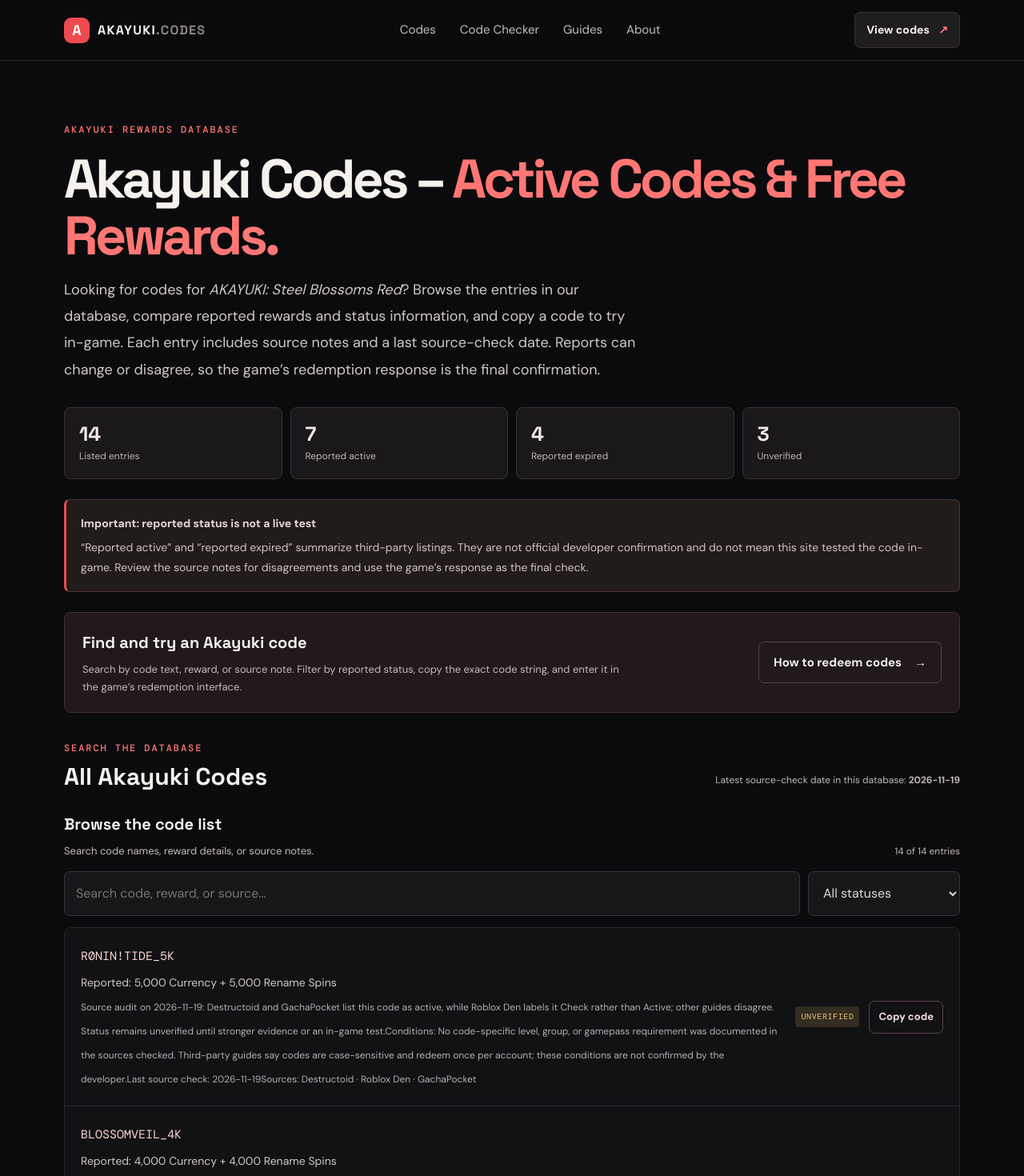
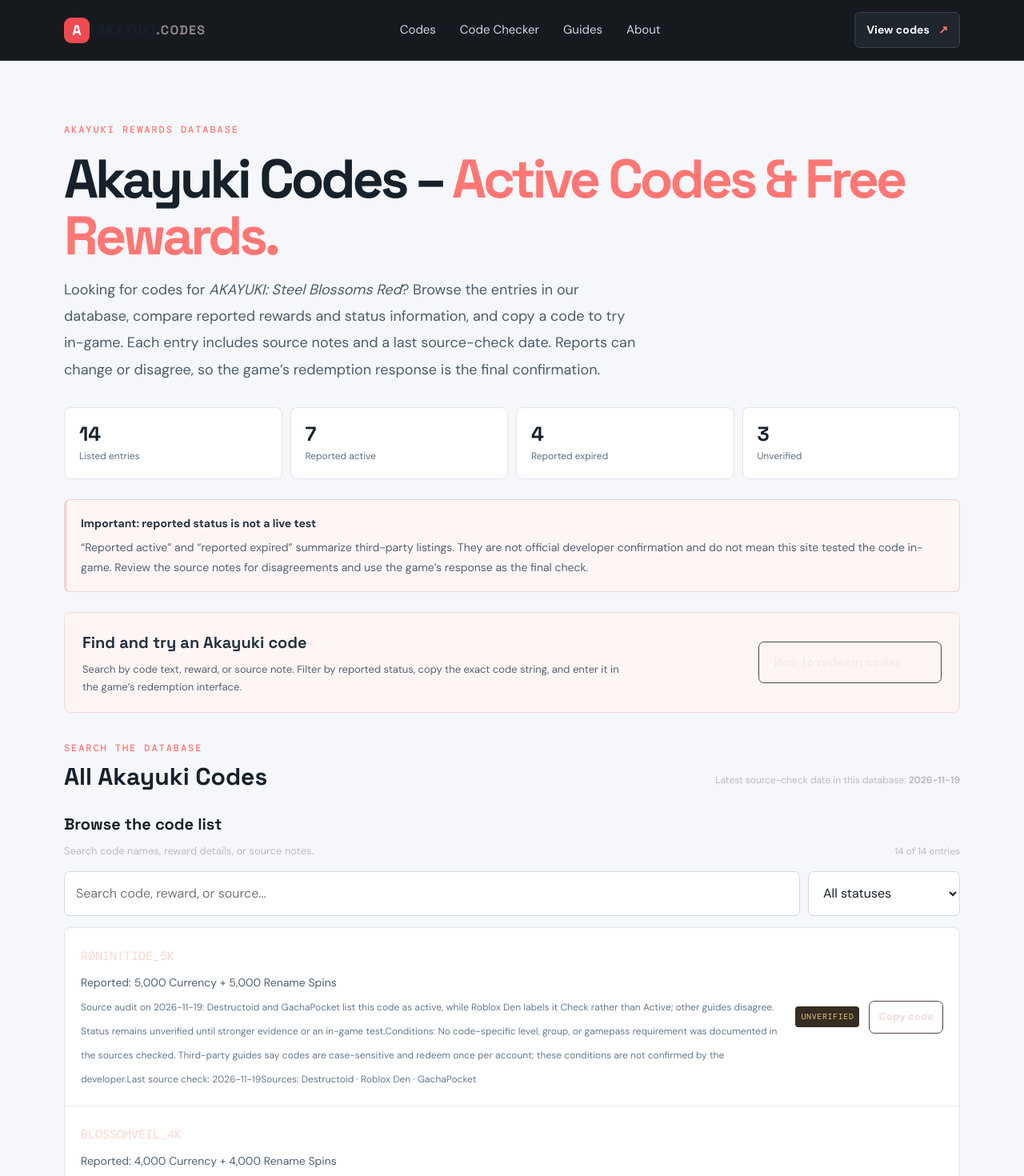
Before and after one commit to donnyhuang1990/akayuki-codes-hub, a Next.js app: page /codes in a window 1280 px wide. Shown: the top 1470 px of the page at 80% size. Built offline with nearby package versions, Linux system fonts and the light colour scheme.

Commit message:
Extend dark-light visual system across content pages

```diff
--- a/app/globals.css
+++ b/app/globals.css
@@ -170,3 +170,66 @@ a:focus-visible, button:focus-visible, input:focus-visible, select:focus-visible
 .hero .button-ghost:hover{background:#fff}
 @media(max-width:800px){.hero-grid{grid-template-columns:1fr;min-height:auto}.hero-art-game{height:340px;max-width:100%;justify-self:stretch}}
 @media(max-width:600px){.hero-art-game{height:260px;border-radius:10px}.hero-grid{padding-top:42px}.hero h1{font-size:clamp(42px,11vw,54px)}.hero-lead{font-size:16px}}
+
+
+/* Dark navigation + light editorial surfaces (site-wide refresh) */
+body{background:#f5f7fa;color:#17212b}
+.site-header{background:rgba(13,17,22,.96);border-bottom-color:#252c34}
+.site-header nav{color:#d1d7df}
+.nav-cta{background:#20262e;border-color:#3a424d;color:#f5f7fa}
+.section:not(.section-dark){color:#17212b}
+.section-heading h2,.split-section h2{color:#17212b}
+.section-heading>p,.body-copy{color:#526171}
+.stats-strip{border-bottom-color:#dbe2e9}
+.stats-strip strong{color:#17212b}
+.stats-strip span{color:#637181}
+.feature-card{background:#fff;border-color:#e0e6ed;box-shadow:0 5px 20px rgba(25,43,60,.045)}
+.feature-card h3{color:#17212b}
+.feature-card p{color:#536273}
+.feature-kicker{color:#667687}
+.feature-red{background:linear-gradient(145deg,#fff0f0,#fff 76%);border-color:#f0d5d7}
+.feature-icon,.card-link,.text-link{color:#d93642}
+.guide-stack{border-top-color:#dbe2e9}
+.guide-link{border-bottom-color:#dbe2e9;color:#17212b}
+.guide-link small{color:#647385}
+.disclaimer{border-top-color:#dbe2e9}
+.disclaimer strong{color:#243342}
+.disclaimer p{color:#617080}
+.page-wrap{color:#17212b}
+.page-title{color:#17212b}
+.page-intro{color:#4c5d6e}
+.content-block{color:#405162}
+.content-block h2,.article-body h2{color:#17212b}
+.content-block p,.content-block li,.article-body p,.article-body li{color:#435365}
+.notice{background:#fff5f4;border-color:#f0d1d2;color:#263544}
+.notice p{color:#536273}
+.code-tool .tool-controls input,.code-tool .tool-controls select,.checker-form input{background:#fff;color:#17212b;border-color:#cfd8e2}
+.tool-controls input,.tool-controls select,.checker-form input{background:#fff;color:#17212b;border-color:#cfd8e2}
+.code-list{border-color:#dbe2e9;background:#fff}
+.code-row{background:#fff;border-bottom-color:#e5eaf0;color:#17212b}
+.code-main p{color:#526273}
+.code-main small,.micro-note{color:#69798a}
+.checker-card,.catalog-card{background:#fff;border-color:#dfe6ed;color:#17212b}
+.checker-result p,.checker-foot,.article-meta{color:#5f6f7f}
+.checker-sources{background:#f5f7fa;border-color:#e0e6ed}
+.catalog-card h2{color:#17212b}
+.catalog-card p{color:#526273}
+.codes-summary>div{background:#fff;border-color:#dfe6ed}
+.codes-summary strong{color:#17212b}
+.codes-summary span{color:#607080}
+.codes-howto,.codes-next-step,.checker-explainer{background:#fff5f4;border-color:#f0d7d8;color:#243342}
+.codes-howto p,.codes-next-step p,.checker-explainer p{color:#536273}
+.codes-next-step strong,.checker-explainer strong,.checker-next-steps strong{color:#17212b}
+.article-cta{background:#fff5f4;border-color:#edced1}
+.article-cta strong{color:#17212b}
+.article-cta p{color:#526273}
+.footer{background:#0b0e12;border-top-color:#252c34}
+.section-dark{background:#11151a;color:#f4f6f8}
+.section-dark .section-heading h2{color:#f4f6f8}
+.section-dark .section-heading>p,.section-dark .featured-code-intro{color:#b5c0cb}
+.section-dark .mini-code{background:#1a2027;border-color:#303944}
+.section-dark .mini-code p{color:#bdc7d1}
+.section-dark .featured-code-card{background:#1a2027;border-color:#303944}
+.section-dark .featured-code-reward{color:#c5ced7}
+.section-dark .featured-code-meta,.section-dark .featured-code-footer,.section-dark .featured-code-date{color:#aeb9c4}
+@media(max-width:600px){.section:not(.section-dark){background:transparent}}
```
